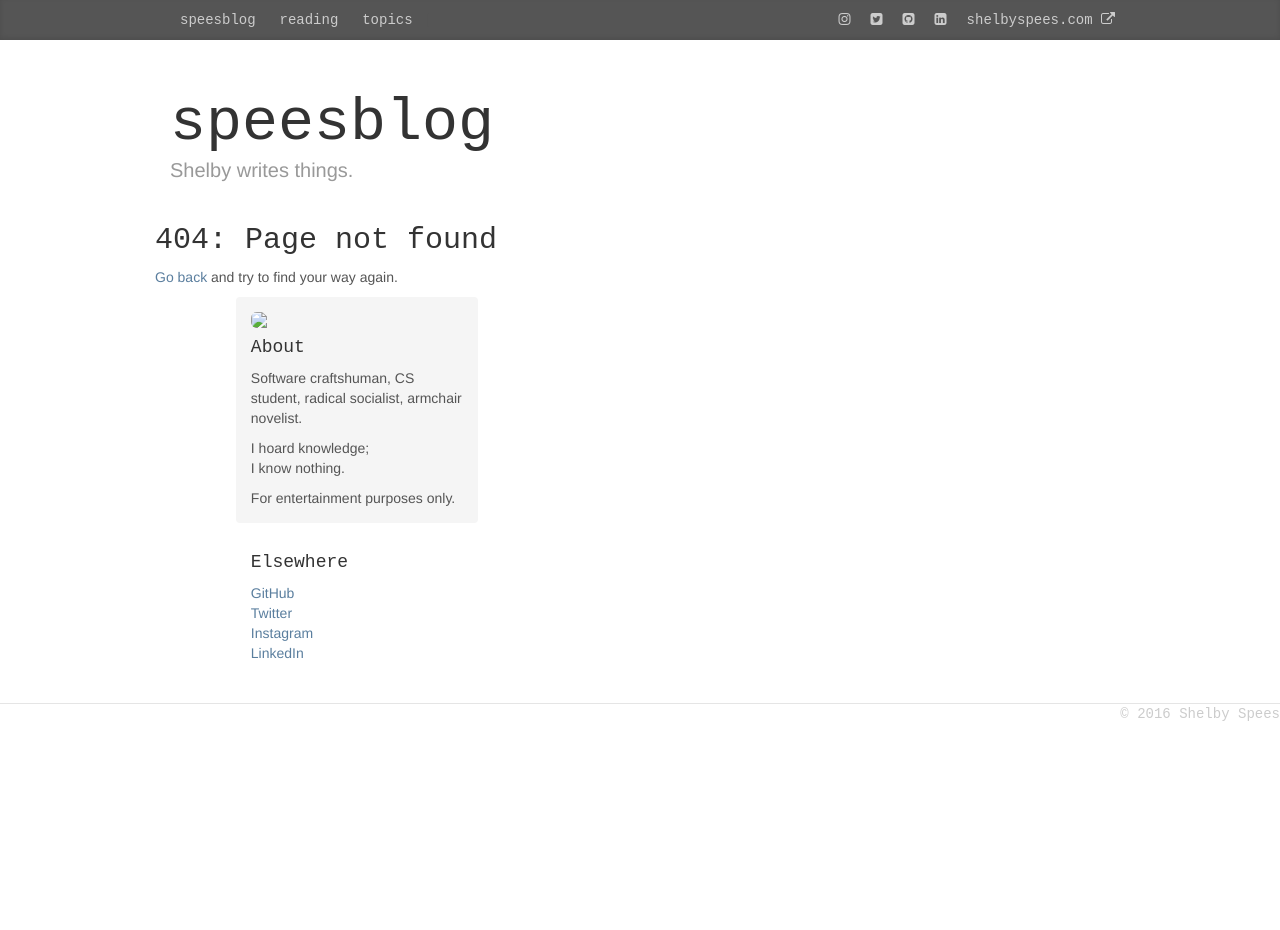
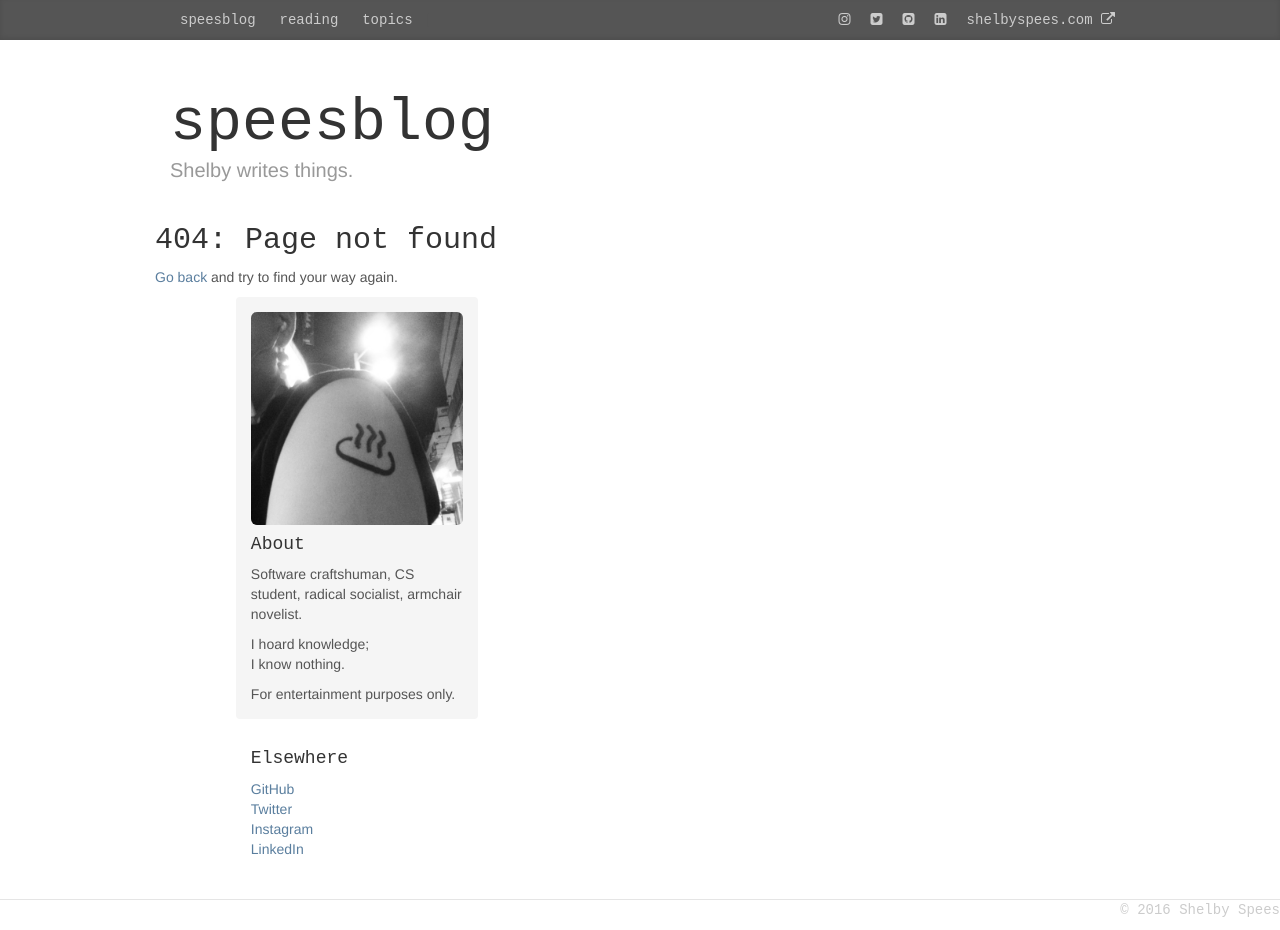
Before and after one commit to shelbyspees/speesblog, a Jekyll site: the page built from 404.html, in a window 1280 px wide. Built offline with Jekyll 4.4.1, drawn with Linux system fonts in a browser that asks for light colours; nearby versions of some CDN libraries; before the commit the page ends 900 px from its top, so only the background shows below that.

Commit message:
Fix image url

```diff
--- a/_includes/sidebar.html
+++ b/_includes/sidebar.html
@@ -1,7 +1,7 @@
 <div class="col-sm-3 col-sm-offset-1 blog-sidebar">
   <div class="sidebar-module sidebar-module-inset">
     <div class="media">
-      <img class="media-object img-responsive img-rounded center-block" src="onsen.jpg" style="margin-bottom:10px">
+      <img class="media-object img-responsive img-rounded center-block" src="{{ site.url }}/onsen.jpg" style="margin-bottom:10px">
     </div>
     <h4>About</h4>
     <p>Software craftshuman, CS student, radical socialist, armchair novelist.</p>
```
